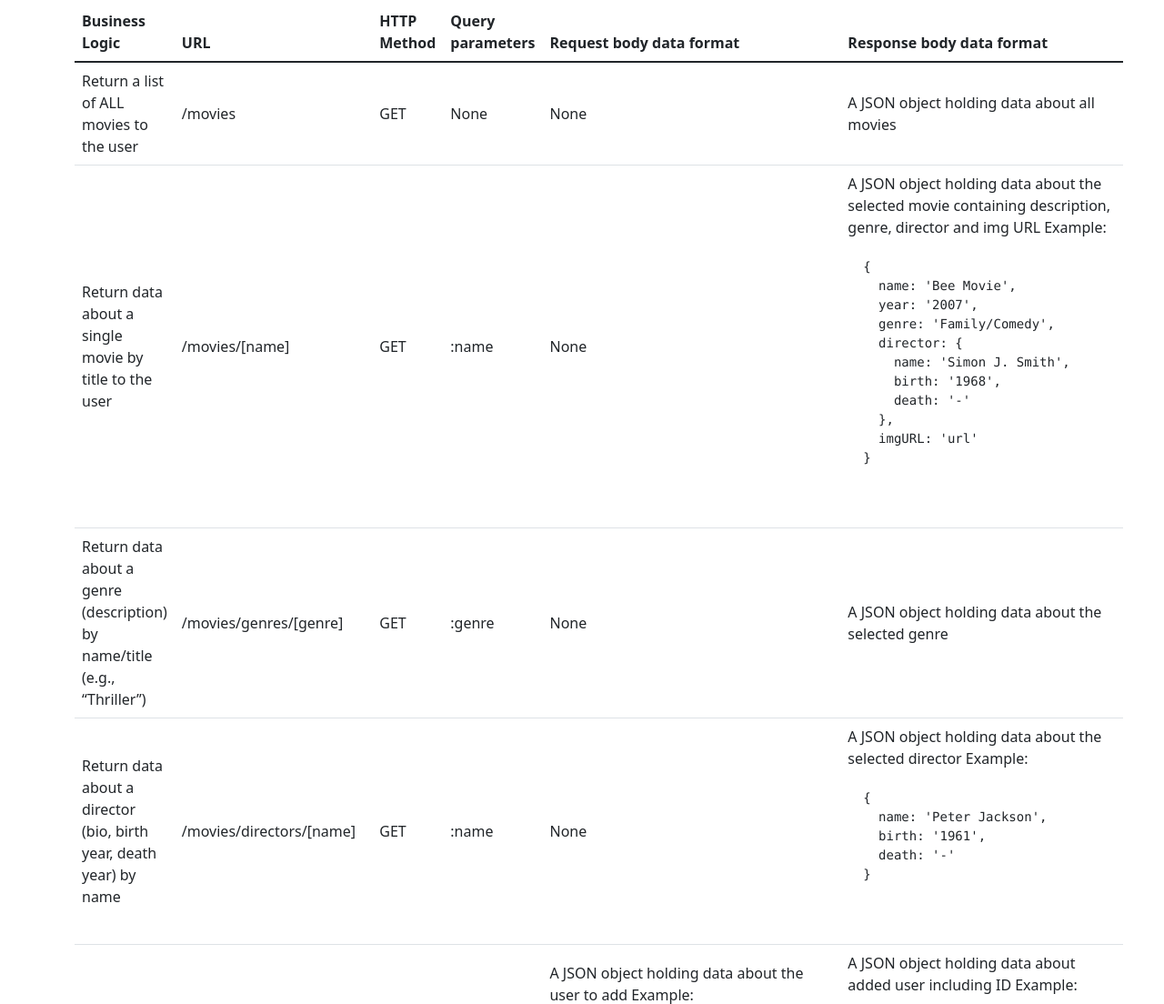
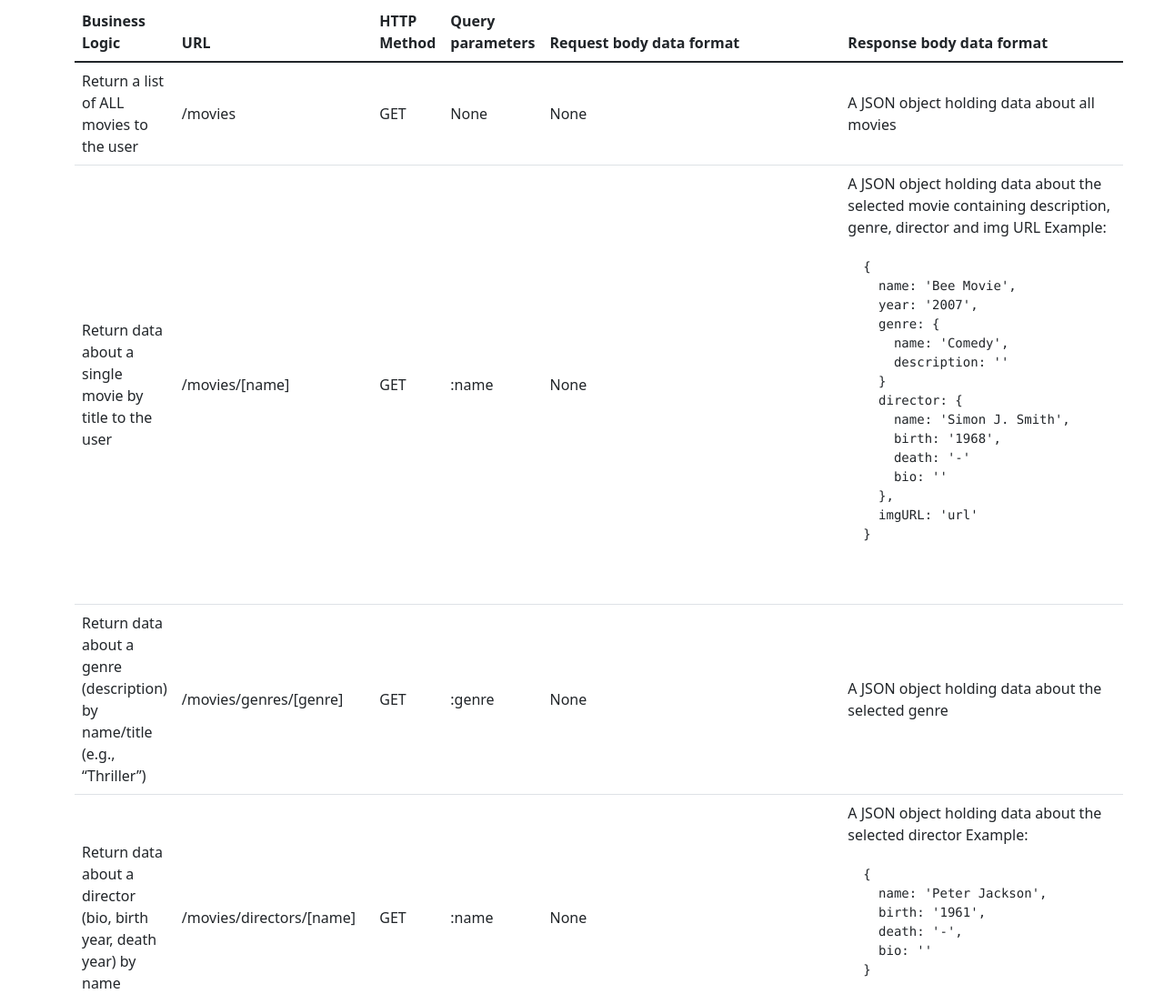
Before and after one commit to wtfoxx/movie-api, a website: page public/documentation.html in a window 1280 px wide. Shown: the part 93-1197 px from the top of the page at 91% size. Drawn offline with nearby package versions, Linux system fonts and the light colour scheme.

Commit message:
exercise adjustments

```diff
--- a/public/documentation.html
+++ b/public/documentation.html
@@ -47,11 +47,15 @@
   {
     name: 'Bee Movie',
     year: '2007',
-    genre: 'Family/Comedy',
+    genre: {
+      name: 'Comedy',
+      description: ''
+    }
     director: {
       name: 'Simon J. Smith',
       birth: '1968',
       death: '-'
+      bio: ''
     },
     imgURL: 'url'
   }
@@ -79,7 +83,8 @@
   {
     name: 'Peter Jackson',
     birth: '1961',
-    death: '-'
+    death: '-',
+    bio: ''
   }
             </code>
           </pre>
```
Also changed, not shown: index.js (+9 -4 lines).
